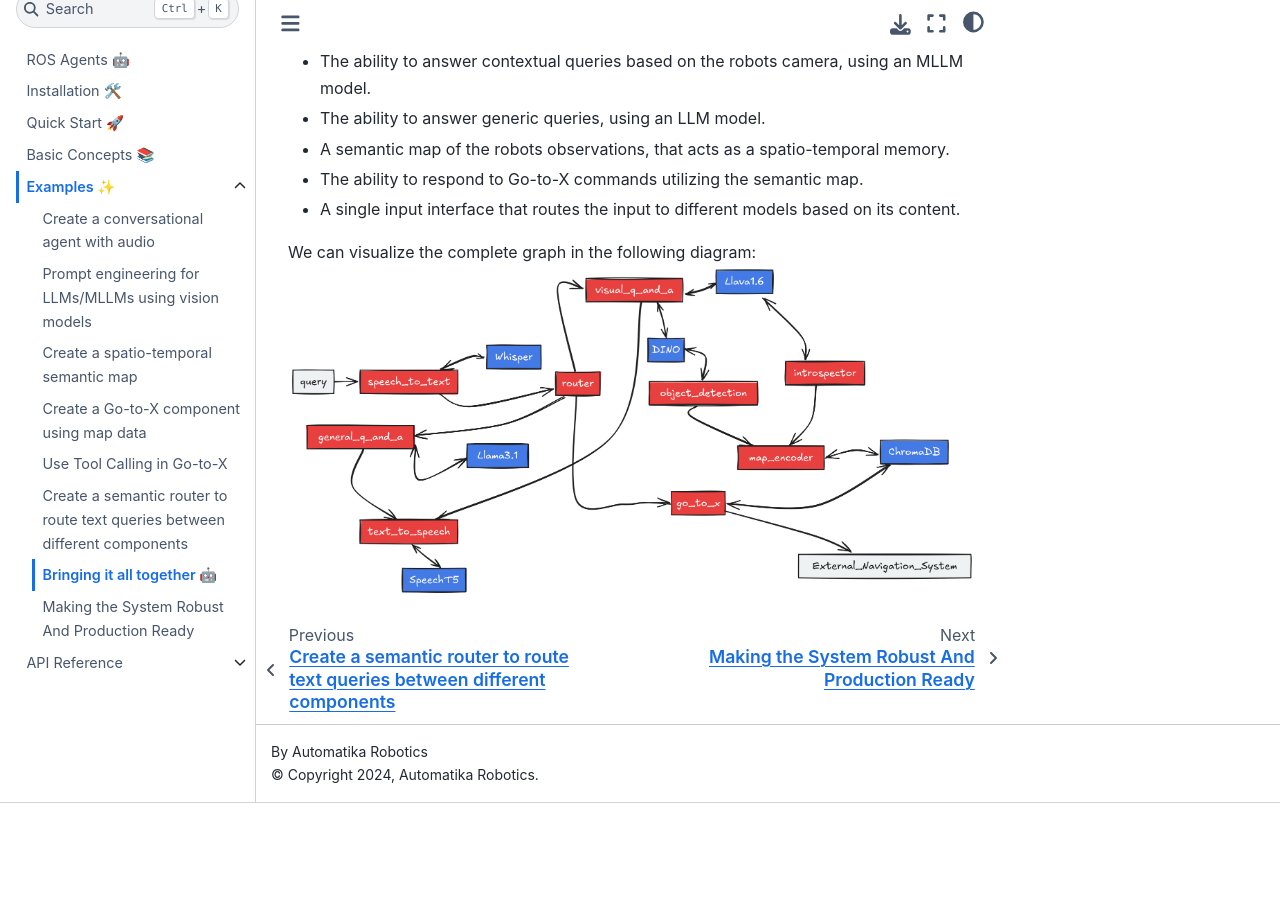
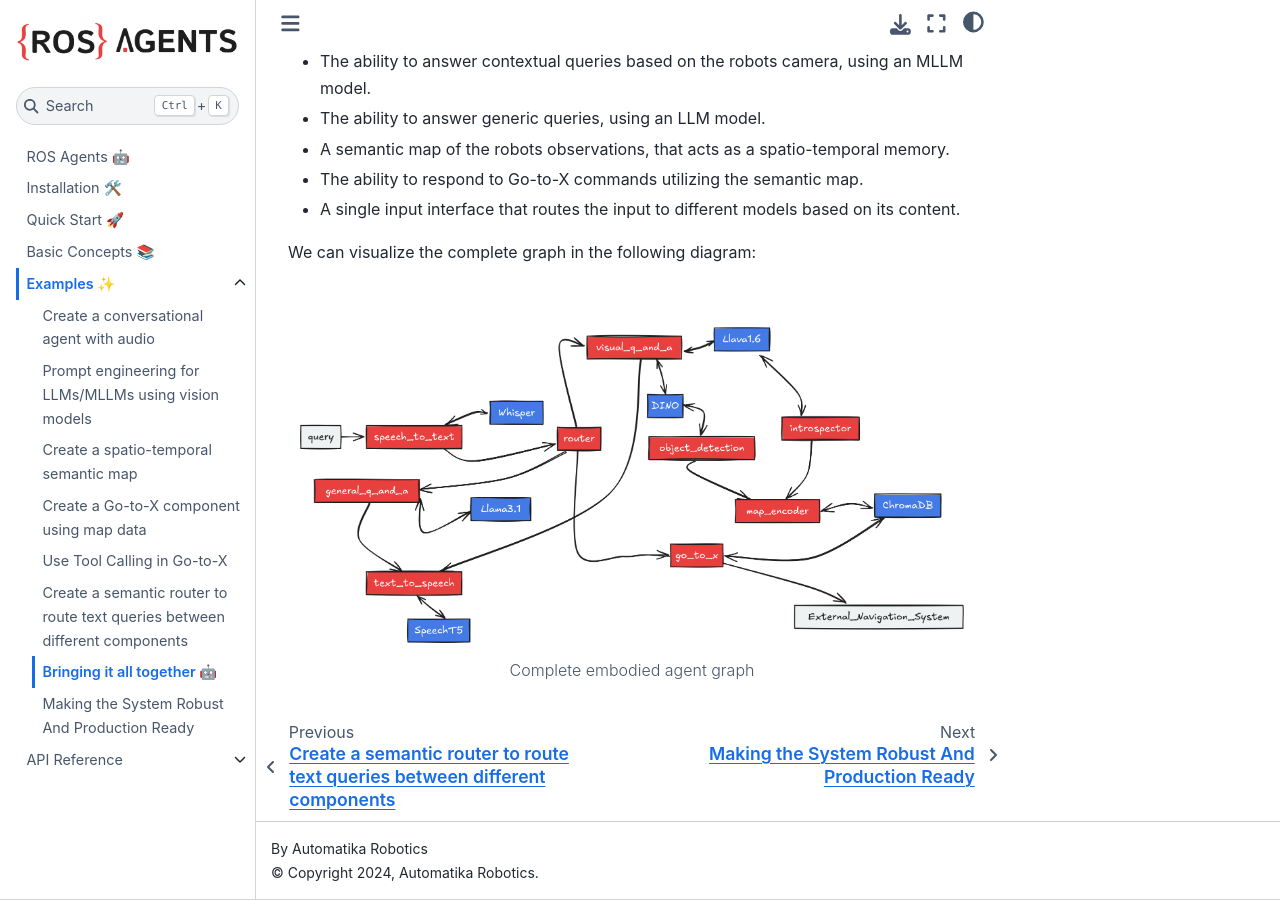
Before and after one commit to automatika-robotics/ros-agents, a Sphinx documentation site: the page built from docs/examples/complete.md, in a window 1280 px wide and 900 px high, scrolled down 4541 px. Built offline with Sphinx 7.4.7 and the Sphinx Book theme 1.1.4, drawn with Linux system fonts in a browser that asks for light colours; before the commit the page ends 5344 px from its top, so only the background shows below that.

Commit message:
(docs) Updates diagram references

````diff
--- a/docs/examples/complete.md
+++ b/docs/examples/complete.md
@@ -247,4 +247,15 @@ In this small code block above, we have setup a fairly sophisticated embodied ag
 - A single input interface that routes the input to different models based on its content.
 
 We can visualize the complete graph in the following diagram:
-![CompleteGraph](../_static/complete_light.png)
+```{figure} ../_static/complete_dark.png
+:class: only-dark
+:alt: Complete embodied agent
+:align: center
+Complete embodied agent graph
+```
+```{figure} ../_static/complete_light.png
+:class: only-light
+:alt: Complete embodied agent
+:align: center
+Complete embodied agent graph
+```
````
